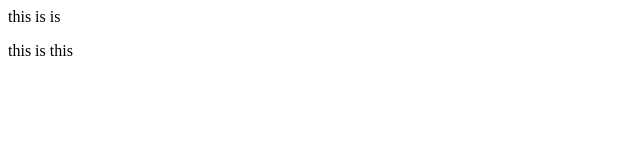
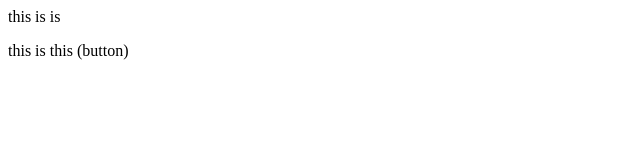
Before and after one commit to ZawarKhan486/localrepo, a plain HTML site: page index.html in a window 1280 px wide. Shown: the full height of the page, 0-640 px from the left. Drawn offline with Linux system fonts and the light colour scheme.

```diff
--- a/index.html
+++ b/index.html
@@ -1,2 +1,2 @@
 <p> this is is</p>
-<p>this is this</p>
+<p>this is this (button)</p>
```
